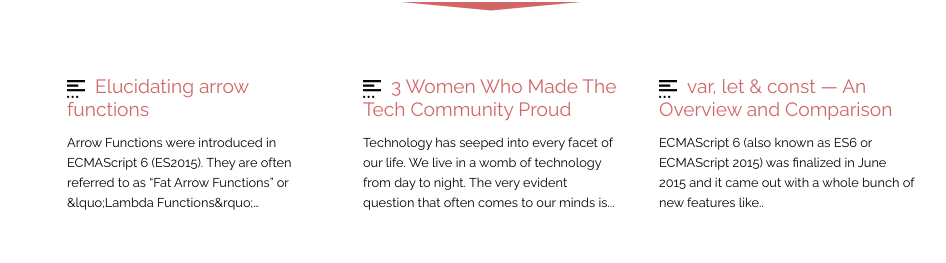
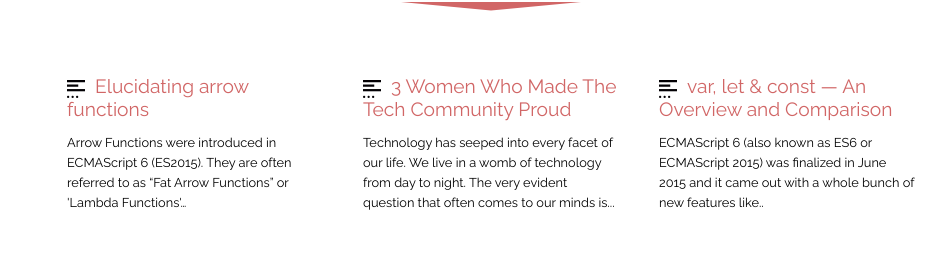
Before and after one commit to TheCoderSingh/portfolio, a React (Create React App) app: page / in a window 1280 px wide. Shown: the part 2380-2643 px from the top of the page, without its empty margins (149-1095 px from the left). Built offline with nearby package versions, Linux system fonts and the light colour scheme.

Commit message:
Fix quotes

```diff
--- a/src/components/Publications/PublicationsData.js
+++ b/src/components/Publications/PublicationsData.js
@@ -3,7 +3,7 @@ export const PublicationsData = [
     title: "Elucidating arrow functions",
     link: "https://medium.com/netscrew-technologies/elucidating-arrow-functions-in-javascript-236d91bcbf5d",
     description:
-      "Arrow Functions were introduced in ECMAScript 6 (ES2015). They are often referred to as “Fat Arrow Functions” or &lquo;Lambda Functions&rquo;…",
+      "Arrow Functions were introduced in ECMAScript 6 (ES2015). They are often referred to as “Fat Arrow Functions” or 'Lambda Functions'…",
   },
   {
     title: "3 Women Who Made The Tech Community Proud",
@@ -16,5 +16,5 @@ export const PublicationsData = [
     link: "https://medium.com/netscrew-technologies/var-let-const-an-overview-and-comparison-3f1220b21774",
     description:
       "ECMAScript 6 (also known as ES6 or ECMAScript 2015) was finalized in June 2015 and it came out with a whole bunch of new features like..",
-  }
+  },
 ];
```
